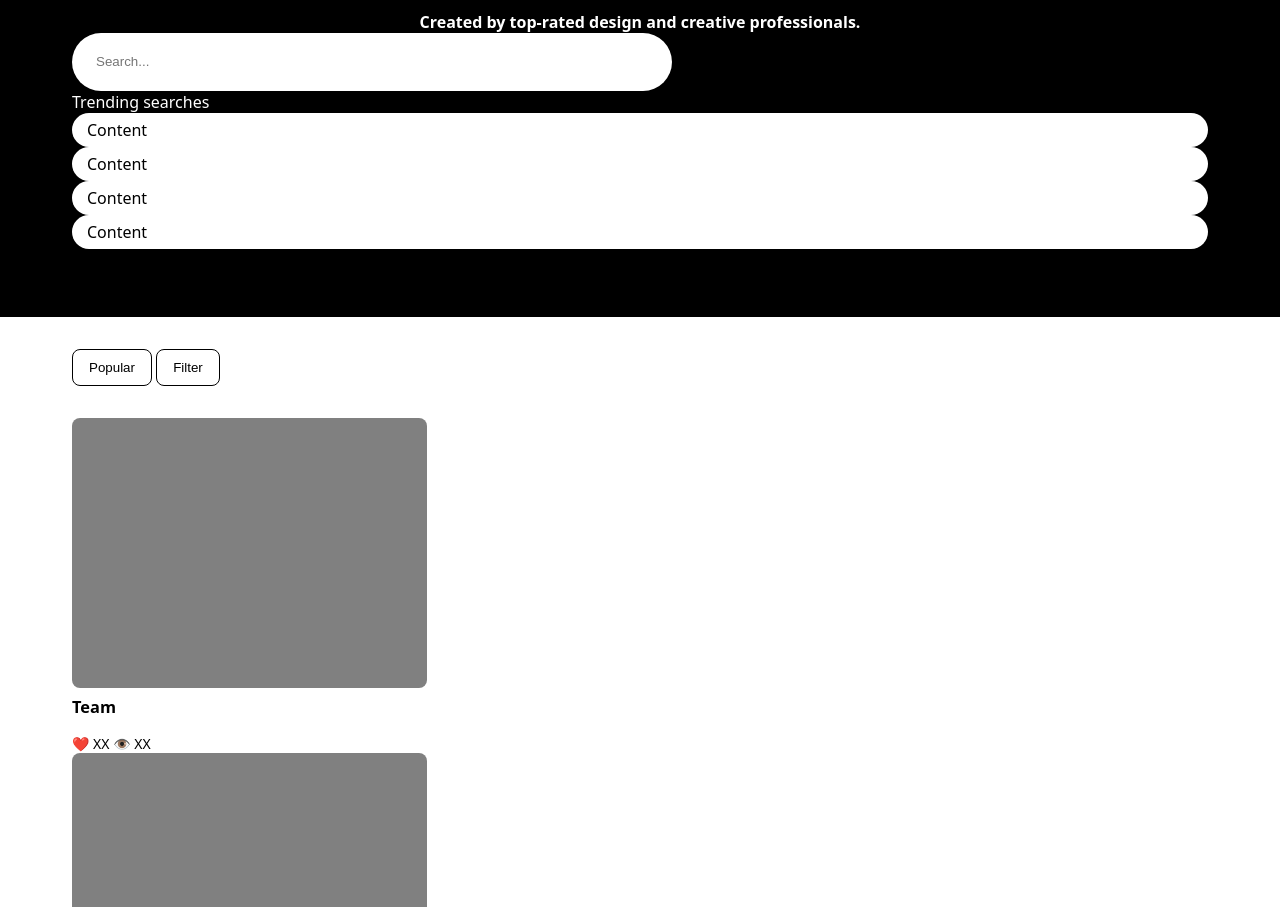
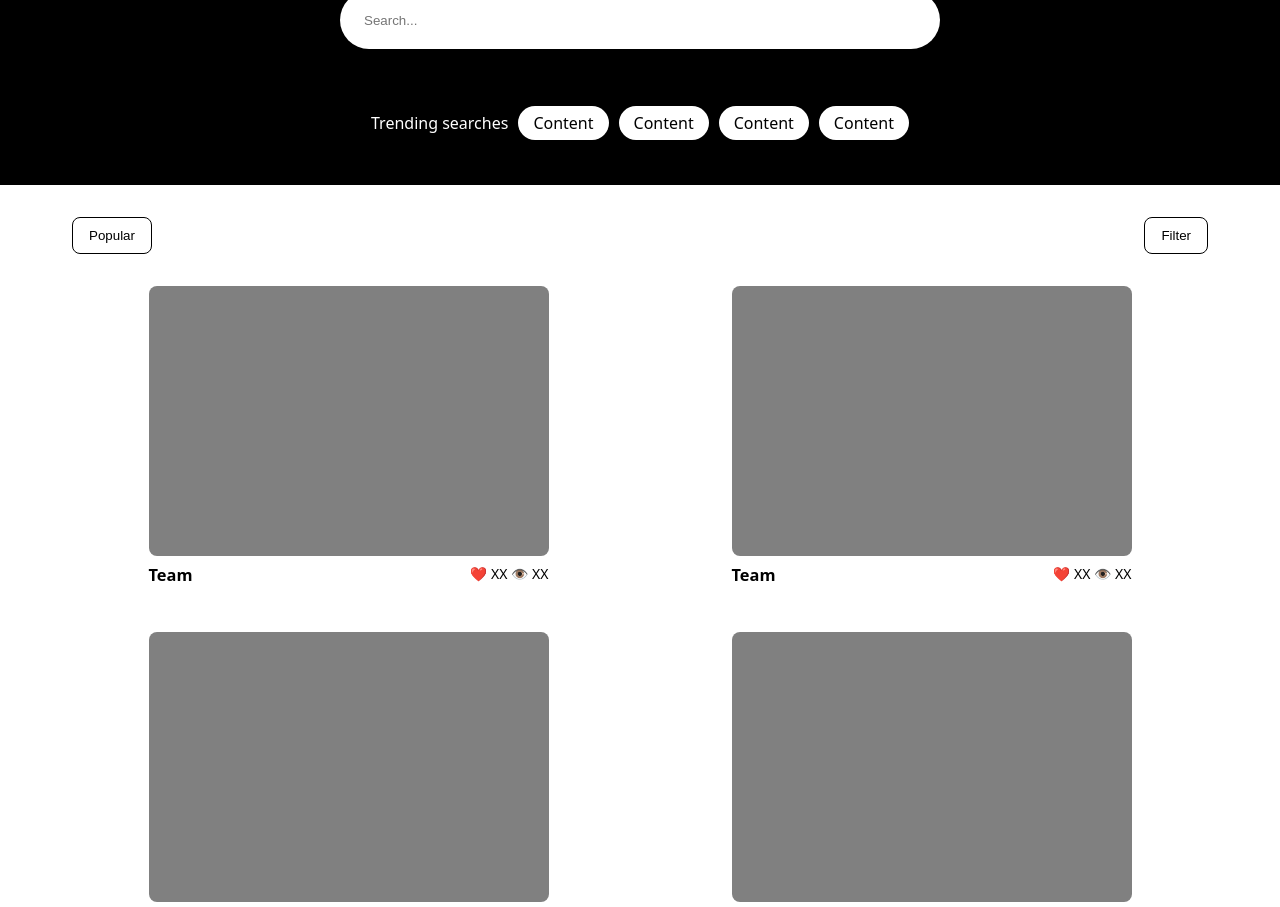
Before and after one commit to wrfmartinez/flexbox-lab, a plain HTML site: page index.html in a window 1280 px wide. Shown: the part 266-1173 px from the top of the page. Drawn offline with Linux system fonts and the light colour scheme.

Commit message:
Complete lab

```diff
--- a/css/style.css
+++ b/css/style.css
@@ -8,9 +8,40 @@
     margin: 0;
   }
 
+  /* NAVIGATION */
+
   nav {
+    display: flex;
+    justify-content: space-between;
     background-color: white;
     padding: 8px 16px;
+  }
+
+  #destinations, #actions {
+    display: flex;
+    align-items: center;
+    gap: 12px;
+  }
+
+  /* HERO */
+  #hero {
+    display: flex;
+    flex-direction: column;
+    align-items: center;
+    justify-content: center;
+    gap: 57px;
+  }
+
+  #trending {
+    display: flex;
+    align-items: center;
+    gap: 10px;
+  }
+
+  /* SUBNAV */
+  #subnav {
+    display: flex;
+    justify-content: space-between;
   }
 
   p {
@@ -36,7 +67,6 @@
 
   h2 {
     font-size: 16px;
-    margin-bottom: 0;
   }
 
   input {
@@ -49,8 +79,16 @@
   }
 
   main {
+    display: flex;
+    flex-wrap: wrap;
+    justify-content: space-around;
+    gap: 30px;
     background-color: white;
     padding: 32px 72px;
+  }
+
+  .card {
+    width: 400px;
   }
 
   nav button {
@@ -63,13 +101,15 @@
   }
 
   .img-placeholder {
-    width: 355px;
+    width: 100%;
     height: 270px;
     background-color: gray;
     border-radius: 8px;
   }
 
   .card-footer {
+    display: flex;
+    justify-content: space-between;
     font-size: 14px;
   }
 
```
Also changed, not shown: index.html (+13 -0 lines).
